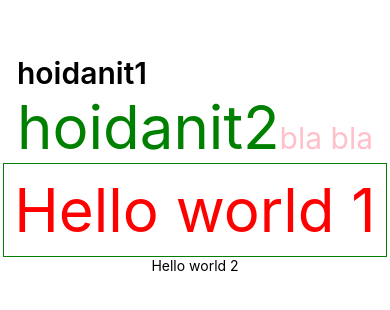
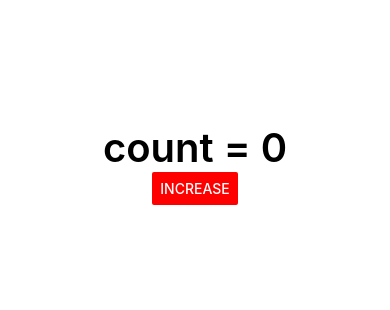
Before and after one commit to chouThanhh/react-native, a React Native app: screen / in a window 390 px wide. Shown: the part 258-568 px from the top of the page. Built offline with nearby package versions, Linux system fonts and the light colour scheme.

Commit message:
5 sử dụng state, component button

```diff
--- a/App.tsx
+++ b/App.tsx
@@ -1,20 +1,23 @@
 import { StatusBar } from 'expo-status-bar';
-import { StyleSheet, Text, View } from 'react-native';
+import { useState } from 'react';
+import { Button, StyleSheet, Text, View } from 'react-native';
 
 export default function App() {
+
+  const [count, setCount] = useState<number>(0);
 
   //jsx
   return (
     <View style={styles.container}>
-      <View >
-        <Text style={styles.header}>hoidanit1</Text>
-        <Text style={styles.parent}>
-          hoidanit2
-          <Text style={styles.child}>bla bla</Text>
-        </Text>
+      <Text style={{ fontSize: 40, fontWeight: "600" }}>
+        count = {count}
+      </Text>
+      <View>
+        <Button
+          color={"red"}
+          title='Increase' onPress={() => setCount(count + 1)}
+        />
       </View>
-      <Text style={styles.hello1}>Hello world 1</Text>
-      <Text>Hello world 2</Text>
     </View>
   );
 }
@@ -26,23 +29,5 @@
     backgroundColor: '#fff',
     alignItems: 'center',
     justifyContent: 'center',
-  },
-  hello1: {
-    color: 'red', fontSize: 60,
-    borderColor: 'green',
-    borderWidth: 1,
-    padding: 10
-  },
-  header: {
-    fontSize: 30,
-    fontWeight: "600"
-  },
-  parent: {
-    fontSize: 60,
-    color: "green"
-  },
-  child: {
-    fontSize: 30,
-    color: "pink"
   }
 });
```
